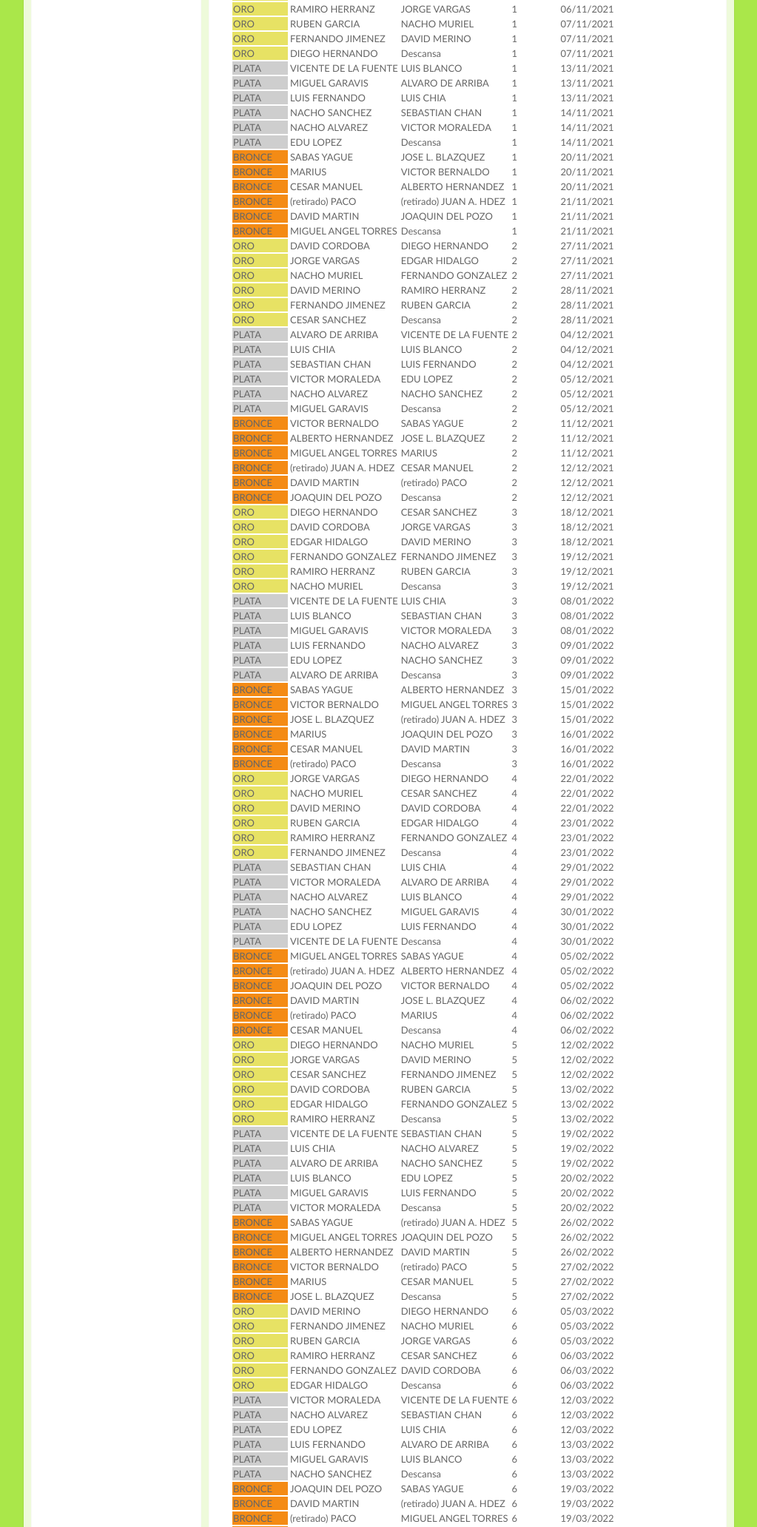
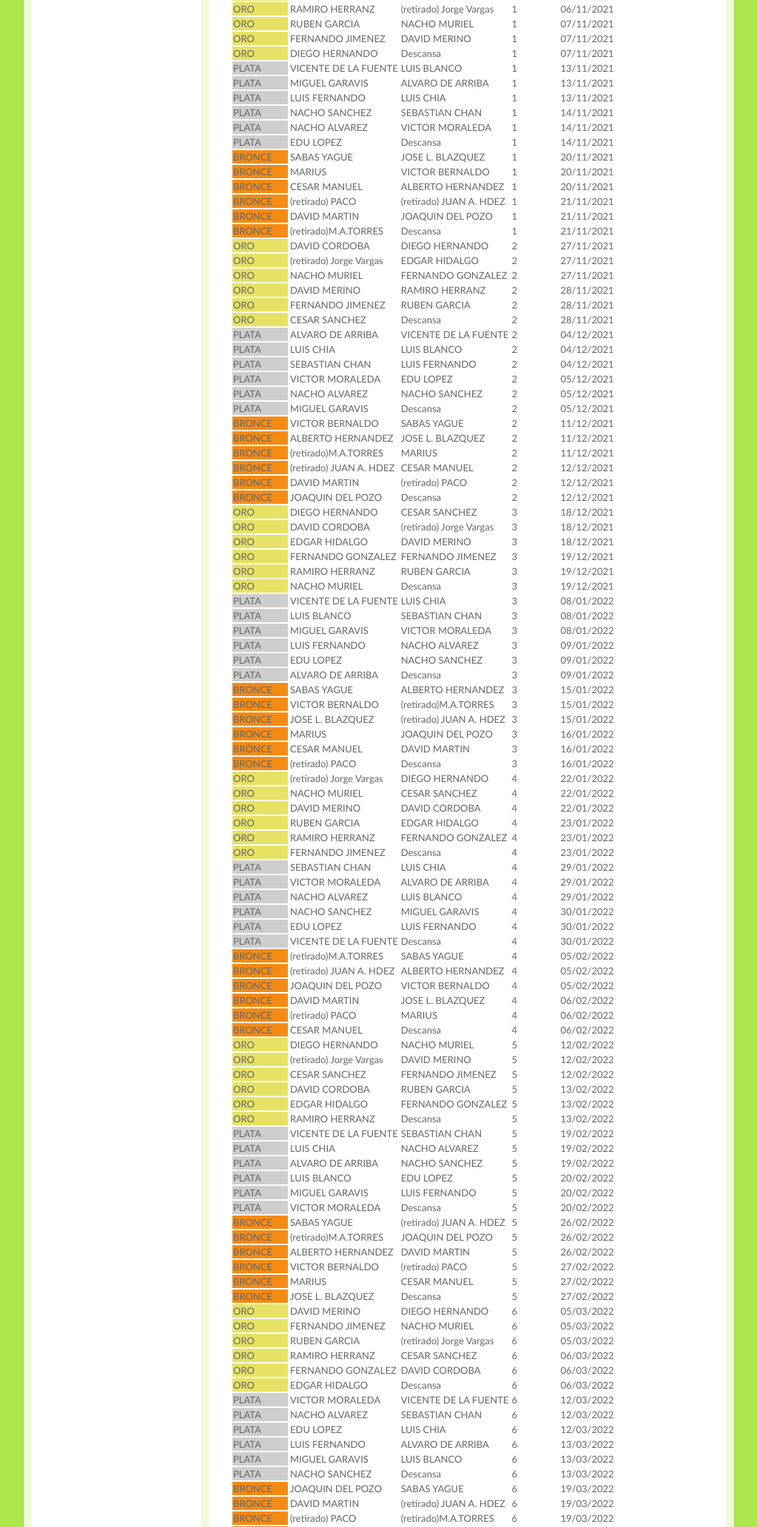
Before and after one commit to fernandojimenezcrespo/web_tenis, a plain HTML site: page calendario.html in a window 1280 px wide. Shown: the part 1743-3807 px from the top of the page at 74% size, without its empty margins (128-1151 px from the left). Drawn offline with Linux system fonts and the light colour scheme.

Commit message:
Chile retirado y corregí jugador de Bronce retirado

```diff
--- a/calendario.html
+++ b/calendario.html
@@ -107,7 +107,7 @@
           <tr>
             <td bgcolor="#E7E264"> ORO</td>
             <td> RAMIRO HERRANZ </td>
-            <td> JORGE VARGAS </td>
+            <td> (retirado) Jorge Vargas </td>
             <td> 1 </td>
             <td> 06/11/2021 </td>
           </tr>
@@ -211,7 +211,7 @@
           </tr>
           <tr>
             <td BGCOLOR="#F48B15">BRONCE </td>
-            <td> MIGUEL ANGEL TORRES </td>
+            <td> (retirado)M.A.TORRES </td>
             <td> Descansa </td>
             <td> 1 </td>
             <td> 21/11/2021 </td>
@@ -225,7 +225,7 @@
           </tr>
           <tr>
             <td bgcolor="#E7E264"> ORO</td>
-            <td> JORGE VARGAS </td>
+            <td> (retirado) Jorge Vargas </td>
             <td> EDGAR HIDALGO </td>
             <td> 2 </td>
             <td> 27/11/2021 </td>
@@ -316,7 +316,7 @@
           </tr>
           <tr>
             <td BGCOLOR="#F48B15">BRONCE </td>
-            <td> MIGUEL ANGEL TORRES </td>
+            <td> (retirado)M.A.TORRES </td>
             <td> MARIUS </td>
             <td> 2 </td>
             <td> 11/12/2021 </td>
@@ -352,7 +352,7 @@
           <tr>
             <td bgcolor="#E7E264"> ORO</td>
             <td> DAVID CORDOBA </td>
-            <td> JORGE VARGAS </td>
+            <td> (retirado) Jorge Vargas </td>
             <td> 3 </td>
             <td> 18/12/2021 </td>
           </tr>
@@ -436,7 +436,7 @@
           <tr>
             <td BGCOLOR="#F48B15">BRONCE </td>
             <td> VICTOR BERNALDO </td>
-            <td> MIGUEL ANGEL TORRES </td>
+            <td> (retirado)M.A.TORRES </td>
             <td> 3 </td>
             <td> 15/01/2022 </td>
           </tr>
@@ -470,7 +470,7 @@
           </tr>
           <tr>
             <td bgcolor="#E7E264"> ORO</td>
-            <td> JORGE VARGAS </td>
+            <td> (retirado) Jorge Vargas </td>
             <td> DIEGO HERNANDO </td>
             <td> 4 </td>
             <td> 22/01/2022 </td>
@@ -554,7 +554,7 @@
           </tr>
           <tr>
             <td BGCOLOR="#F48B15">BRONCE </td>
-            <td> MIGUEL ANGEL TORRES </td>
+            <td> (retirado)M.A.TORRES </td>
             <td> SABAS YAGUE </td>
             <td> 4 </td>
             <td> 05/02/2022 </td>
@@ -603,7 +603,7 @@
           </tr>
           <tr>
             <td bgcolor="#E7E264"> ORO</td>
-            <td> JORGE VARGAS </td>
+            <td> (retirado) Jorge Vargas </td>
             <td> DAVID MERINO </td>
             <td> 5 </td>
             <td> 12/02/2022 </td>
@@ -687,7 +687,7 @@
           </tr>
           <tr>
             <td BGCOLOR="#F48B15">BRONCE </td>
-            <td> MIGUEL ANGEL TORRES </td>
+            <td> (retirado)M.A.TORRES </td>
             <td> JOAQUIN DEL POZO </td>
             <td> 5 </td>
             <td> 26/02/2022 </td>
@@ -737,7 +737,7 @@
           <tr>
             <td bgcolor="#E7E264"> ORO</td>
             <td> RUBEN GARCIA </td>
-            <td> JORGE VARGAS </td>
+            <td> (retirado) Jorge Vargas </td>
             <td> 6 </td>
             <td> 05/03/2022 </td>
           </tr>
@@ -821,7 +821,7 @@
           <tr>
             <td BGCOLOR="#F48B15">BRONCE </td>
             <td> (retirado) PACO </td>
-            <td> MIGUEL ANGEL TORRES </td>
+            <td> (retirado)M.A.TORRES </td>
             <td> 6 </td>
             <td> 19/03/2022 </td>
           </tr>
@@ -869,7 +869,7 @@
           </tr>
           <tr>
             <td bgcolor="#E7E264"> ORO</td>
-            <td> JORGE VARGAS </td>
+            <td> (retirado) Jorge Vargas </td>
             <td> FERNANDO GONZALEZ </td>
             <td> 7 </td>
             <td> 27/03/2022 </td>
@@ -946,7 +946,7 @@
           </tr>
           <tr>
             <td BGCOLOR="#F48B15">BRONCE </td>
-            <td> MIGUEL ANGEL TORRES </td>
+            <td> (retirado)M.A.TORRES </td>
             <td> CESAR MANUEL </td>
             <td> 7 </td>
             <td> 09/04/2022 </td>
@@ -1009,7 +1009,7 @@
           </tr>
           <tr>
             <td bgcolor="#E7E264"> ORO</td>
-            <td> JORGE VARGAS </td>
+            <td> (retirado) Jorge Vargas </td>
             <td> Descansa </td>
             <td> 8 </td>
             <td> 17/04/2022 </td>
@@ -1080,7 +1080,7 @@
           <tr>
             <td BGCOLOR="#F48B15">BRONCE </td>
             <td> JOSE L. BLAZQUEZ </td>
-            <td> MIGUEL ANGEL TORRES </td>
+            <td> (retirado)M.A.TORRES </td>
             <td> 8 </td>
             <td> 01/05/2022 </td>
           </tr>
@@ -1128,7 +1128,7 @@
           </tr>
           <tr>
             <td bgcolor="#E7E264"> ORO</td>
-            <td> JORGE VARGAS </td>
+            <td> (retirado) Jorge Vargas </td>
             <td> CESAR SANCHEZ </td>
             <td> 9 </td>
             <td> 08/05/2022 </td>
@@ -1212,7 +1212,7 @@
           </tr>
           <tr>
             <td BGCOLOR="#F48B15">BRONCE </td>
-            <td> MIGUEL ANGEL TORRES </td>
+            <td> (retirado)M.A.TORRES </td>
             <td> ALBERTO HERNANDEZ </td>
             <td> 9 </td>
             <td> 22/05/2022 </td>
@@ -1254,7 +1254,7 @@
           </tr>
           <tr>
             <td bgcolor="#E7E264"> ORO</td>
-            <td> JORGE VARGAS </td>
+            <td> (retirado) Jorge Vargas </td>
             <td> NACHO MURIEL </td>
             <td> 10 </td>
             <td> 29/05/2022 </td>
@@ -1338,7 +1338,7 @@
           </tr>
           <tr>
             <td BGCOLOR="#F48B15">BRONCE </td>
-            <td> MIGUEL ANGEL TORRES </td>
+            <td> (retirado)M.A.TORRES </td>
             <td> (retirado) JUAN A. HDEZ </td>
             <td> 10 </td>
             <td> 12/06/2022 </td>
@@ -1374,7 +1374,7 @@
           <tr>
             <td bgcolor="#E7E264"> ORO</td>
             <td> FERNANDO JIMENEZ </td>
-            <td> JORGE VARGAS </td>
+            <td> (retirado) Jorge Vargas </td>
             <td> 11 </td>
             <td> 19/06/2022 </td>
           </tr>
@@ -1458,7 +1458,7 @@
           <tr>
             <td BGCOLOR="#F48B15">BRONCE </td>
             <td> DAVID MARTIN </td>
-            <td> MIGUEL ANGEL TORRES </td>
+            <td> (retirado)M.A.TORRES </td>
             <td> 11 </td>
             <td> 03/07/2022 </td>
           </tr>
--- a/js/partidos.js
+++ b/js/partidos.js
@@ -10,7 +10,7 @@ var obj = JSON.parse(texto);*/
     + '{"categoria": " ORO ","numero": " 2 ","nombre": " DAVID MERINO"},'
     + '{"categoria": " ORO ","numero": " 3 ","nombre": " RUBEN  "},'
     + '{"categoria": " ORO ","numero": " 4 ","nombre": " FERNANDO JIMENEZ "},'
-    + '{"categoria": " ORO ","numero": " 5 ","nombre": " JORGE  "},'
+    + '{"categoria": " ORO ","numero": " 5 ","nombre": " (retirado) JORGE  "},'
     + '{"categoria": " ORO ","numero": " 6 ","nombre": " EDGAR "},'
     + '{"categoria": " ORO ","numero": " 7 ","nombre": " CESAR  "},'
     + '{"categoria": " ORO ","numero": " 8 ","nombre": " NACHO MURIEL "},'
@@ -30,7 +30,7 @@ var obj = JSON.parse(texto);*/
     + '{"categoria": " PLATA ","numero": " 11 ","nombre": " EDUARDO LOPEZ  "},'
     + '{"categoria": " BRONCE ","numero": " 1 ","nombre": " JOSE LUIS BLZ. "},'
     + '{"categoria": " BRONCE ","numero": " 2 ","nombre": " (retirado)FCO.GALAN "},'
-    + '{"categoria": " BRONCE ","numero": " 3 ","nombre": " MIGUEL A.   "},'
+    + '{"categoria": " BRONCE ","numero": " 3 ","nombre": " (retirado)M.A.TORRES   "},'
     + '{"categoria": " BRONCE ","numero": " 4 ","nombre": " MARIUS"},'
     + '{"categoria": " BRONCE ","numero": " 5 ","nombre": " JOAQUIN "},'
     + '{"categoria": " BRONCE ","numero": " 6 ","nombre": " VICTOR  "},'
```
Also changed, not shown: 1 other file.
